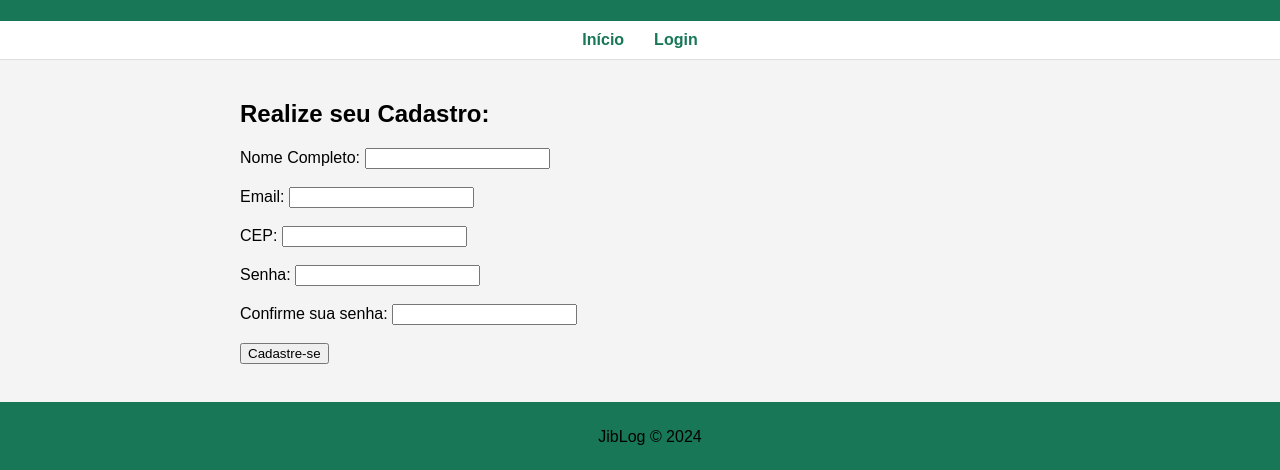
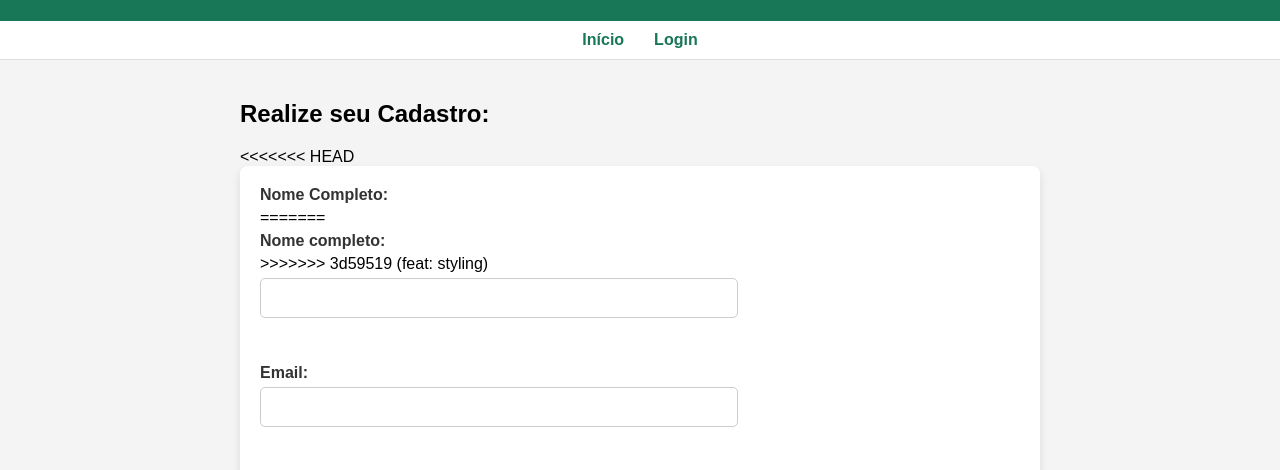
Before and after one commit to beatrizreisgb/TP1ES, a website: page client/cadastro.html in a window 1280 px wide. Shown: the part 273-743 px from the top of the page. Drawn offline with Linux system fonts and the light colour scheme.

Commit message:
feat: styling

```diff
--- a/client/cadastro.html
+++ b/client/cadastro.html
@@ -24,26 +24,26 @@
         padding: 20px;
     }
 
-    nav {
+    nav{
         display: flex;
         justify-content: center;
         background-color: #fff;
         padding: 10px;
         border-bottom: 1px solid #ddd;
-        }
+    }
 
-        nav a {
+        nav a{
         margin: 0 15px;
         text-decoration: none;
         color: #177757;
         font-weight: bold;
         }
 
-        nav a:hover {
+        nav a:hover{
         color: #0f5c3d;
     }
 
-    main {
+    main{
         padding: 20px;
         max-width: 800px;
         margin: 0 auto;
@@ -57,7 +57,60 @@
         bottom: 0;
         width: 100%;
     }
+    form {
+            display: flex;
+            flex-direction: column;
+            gap: 5px;
+            background-color: #ffffff;
+            padding: 20px;
+            border-radius: 8px;
+            box-shadow: 0 4px 8px rgba(0, 0, 0, 0.1);
+        }
+
+        label {
+            font-weight: bold;
+            color: #333;
+        }
+
+        input[type="text"],
+        input[type="email"],
+        input[type="number"],
+        input[type="password"] {
+            width: 60%;
+            padding: 10px;
+            border: 1px solid #ccc;
+            border-radius: 5px;
+            font-size: 16px;
+        }
+
+        input[type="text"]:focus,
+        input[type="email"]:focus,
+        input[type="number"]:focus,
+        input[type="password"]:focus {
+            border-color: #177757;
+            outline: none;
+            box-shadow: 0 0 5px rgba(23, 119, 87, 0.5);
+        }
+
+        .button {
+            padding: 8px 5px;
+            background-color: #177757;
+            color: white;
+            border: none;
+            border-radius: 5px;
+            cursor: pointer;
+            font-weight: bold;
+            font-size: 16px;
+            transition: background-color 0.3s ease;
+        }
+
+        .button:hover {
+            background-color: #0f5c3d;
+        }
+
+
 </style>
+
 <body>
 
     <header>
@@ -69,11 +122,16 @@
         <a href="index.html">Início</a>
         <a href="login.html">Login</a>
     </nav>
-    <Main>
+    <main>
         <h2>Realize seu Cadastro:</h2>
 
+<<<<<<< HEAD
         <form id ="loginregister" onsubmit="register()">
             <label for="name">Nome Completo:</label>
+=======
+        <form>
+            <label for="name">Nome completo:</label>
+>>>>>>> 3d59519 (feat: styling)
             <input type="text" name="name" id="name">
             <br><br>
             <label for="email">Email:</label>
@@ -88,9 +146,10 @@
             <label for="password">Confirme sua senha:</label>
             <input type="password" name="password" id="password-verifier">
             <br><br>
-            <input type="submit" value="Cadastre-se">
+            <input type="submit" class="button" value="Cadastre-se">
             <br> <br>
         </form>
+<<<<<<< HEAD
 
         <script>
             function register(){
@@ -128,9 +187,10 @@
             }
         </script>
     </Main>
+=======
+    </main>
+>>>>>>> 3d59519 (feat: styling)
     <footer>
         <p>JibLog &copy; 2024</p>
     </footer>
 </body>
-
-</html>
```
Also changed, not shown: client/cadastro_produto.html (+21 -6 lines), client/login.html (+59 -7 lines), client/meus_produtos_owner.html (+22 -6 lines), client/pedido.html (+7 -6 lines).
